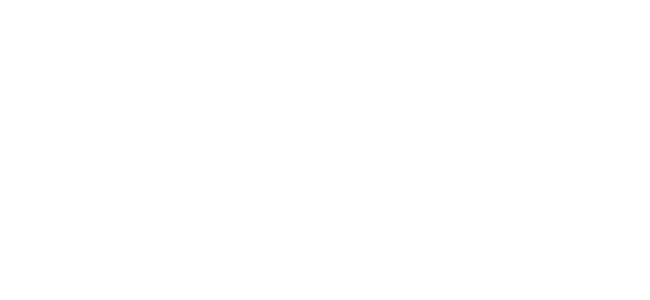
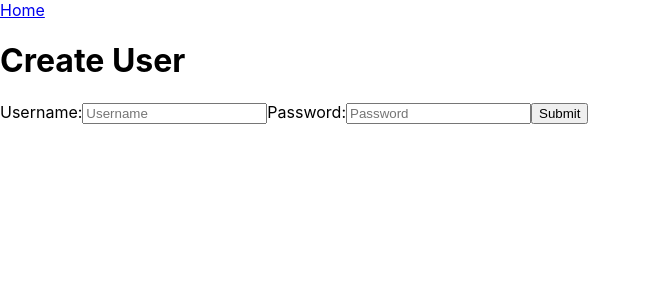
Before and after one commit to phamin2001/project4-businessapp-react, a React (Create React App) app: page /register in a window 1280 px wide. Shown: the top 300 px of the page, without its empty margins (0-650 px from the left). Built offline with nearby package versions, Linux system fonts and the light colour scheme.

Commit message:
update EditUser

```diff
--- a/src/App.js
+++ b/src/App.js
@@ -5,6 +5,8 @@
 import Login                 from   './Login';
 import User                  from   './User';
 import EditBusiness          from   './EditBusiness';
+import Registration          from   './Registration';
+import EditUser              from   './EditUser';
 
 
 const My404 = () => {
@@ -62,6 +64,10 @@
                        render                             =  { (props) => ( <Login {...props}
                        handleLogin                        =  {this.handleLogin} />)}
           />
+          <Route exact path                               =  '/register'
+                       render                             =  { (props) => ( <Registration {...props}
+                       handleLogin                        =  {this.handleLogin} />)}
+          />
           <Route exact path                               =  '/users/:handleUserId'
                        render                             =  { (props) => ( <User {...props}
                        loggedInUsername                   =  {this.state.username}
@@ -69,6 +75,13 @@
                        handleCompleteUserBusinessesInfo   =  {this.handleCompleteUserBusinessesInfo}
                        handleEditedBusiness               =  {this.handleEditedBusiness} />)}
           />
+          <Route exact path                               =  '/users/:handleUserId/edit'
+                       render                             =  { (props) => ( <EditUser {...props}
+                       loggedInUsername                   =  {this.state.username}
+                       loggedInUserId                     =  {this.state.userId} />)}
+          />
+
+
           <Route exact path                               =  '/users/:handleUserId/businesses/:handleBusinessId'
                        render                             =  { (props) => ( <EditBusiness {...props}
                        loggedInUsername                   =  {this.state.username}
--- /dev/null
+++ b/src/EditUser/index.js
@@ -0,0 +1,71 @@
+import React, { Component } from 'react';
+import { Link }             from 'react-router-dom';
+
+class EditUser extends Component {
+    constructor() {
+        super();
+
+        this.state = {
+            username :  '',
+            password :  ''
+        }
+    }
+
+    handleInput = (e) => {
+        this.setState({
+            [e.target.name] : e.target.value
+        })
+    }
+
+    handleEditSubmit = async (e) => {
+        e.preventDefault();
+
+        try {
+            const editResponse = await fetch('http://localhost:8080/users/' + this.props.loggedInUserId, {
+                method         :  'PUT',
+                credentials    :  'include',
+                body           :  JSON.stringify(this.state),
+                headers        :  {
+                    'Content-type' : 'application/json'
+                }
+            })
+
+            if(editResponse.status != 200) {
+                throw Error('Something Wrong!!!');
+            }
+
+            const editParseUser = await editParseUser.json();
+            console.log(editParseUser);
+
+
+
+        } catch (err) {
+            console.log(err);
+            return err;
+        }
+    }
+
+    render() {
+        return(
+            <div>
+                <div><Link to={ {pathname:'/users/' + `${this.props.loggedInUserId}`} }>Profile</Link></div>
+
+                <form onSubmit={this.handleEditSubmit}>
+                    <h1>Edit User</h1>
+                    <label>
+                        Username*:
+                        <input type='text' name='username' placeholder={this.props.loggedInUsername} onChange={this.handleInput} />
+                    </label>
+                    <label>
+                        Password*:
+                        <input type='password' name='password' onChange={this.handleInput} />
+                    </label>
+                    <input type='Submit' />
+                </form>
+
+            </div>
+        )
+    }
+}
+
+export default EditUser;
--- a/src/Login/index.js
+++ b/src/Login/index.js
@@ -57,11 +57,11 @@
                     <h1>Login</h1>
                     <label>
                         Username:
-                        <input type='text' name='username' placehodler='Username' onChange={this.handleInput}/>
+                        <input type='text' name='username' placehodler='Username' required onChange={this.handleInput}/>
                     </label>
                     <lable>
                         Password:
-                        <input type='password' name='password' placeholder='Password' onChange={this.handleInput}/>
+                        <input type='password' name='password' placeholder='Password' required onChange={this.handleInput}/>
                     </lable>
                     <input type='Submit' />
                 </form><br/>
--- /dev/null
+++ b/src/Registration/index.js
@@ -0,0 +1,74 @@
+import React, { Component } from 'react';
+import { Link } from 'react-router-dom';
+
+class Registration extends Component {
+    constructor() {
+        super();
+
+        this.state = {
+            username : '',
+            password : ''
+        }
+    }
+
+    handleInput = (e) => {
+        this.setState({
+            [e.target.name]: e.target.value
+        })
+    }
+
+    handleRegisterSubmit = async (e) => {
+        e.preventDefault();
+
+        try {
+            const registerResponse = await fetch('http://localhost:8080/users/register', {
+                method       :  'POST',
+                credentials  :  'include',
+                body         :  JSON.stringify(this.state),
+                headers      :  {
+                    'Content-type'  :  'application/json'
+                }
+            });
+            console.log(registerResponse);
+            if(!registerResponse.ok) {
+                throw new Error("Something Wrong!");
+            }
+
+            const parsedRegisterResponse = await registerResponse.json();
+
+            if(parsedRegisterResponse.logged == true) {
+                this.props.handleLogin(parsedRegisterResponse.username, parsedRegisterResponse.userId);
+                this.props.history.push('/users/' + parsedRegisterResponse.userId);
+            } else {
+                alert('Username eists or Credintional is wrong. Try again.');
+                this.props.history.push('/register/');
+            }
+        } catch (err) {
+            console.log(err);
+            return err;
+        }
+    }
+
+    render() {
+        return(
+            <div>
+                <div><Link to={ {pathname:'/'} }>Home</Link></div>
+
+                <form onSubmit={this.handleRegisterSubmit}>
+                    <h1>Create User</h1>
+                    <lable>
+                        Username:
+                        <input type='text' name='username' placeholder='Username' required onChange={this.handleInput} />
+                    </lable>
+                    <lable>
+                        Password:
+                        <input type='password' name='password' placeholder='Password' required onChang={this.handleInput} />
+                    </lable>
+                    <input type='Submit' />
+                </form>
+            </div>
+        )
+    }
+}
+
+export default Registration;
```
